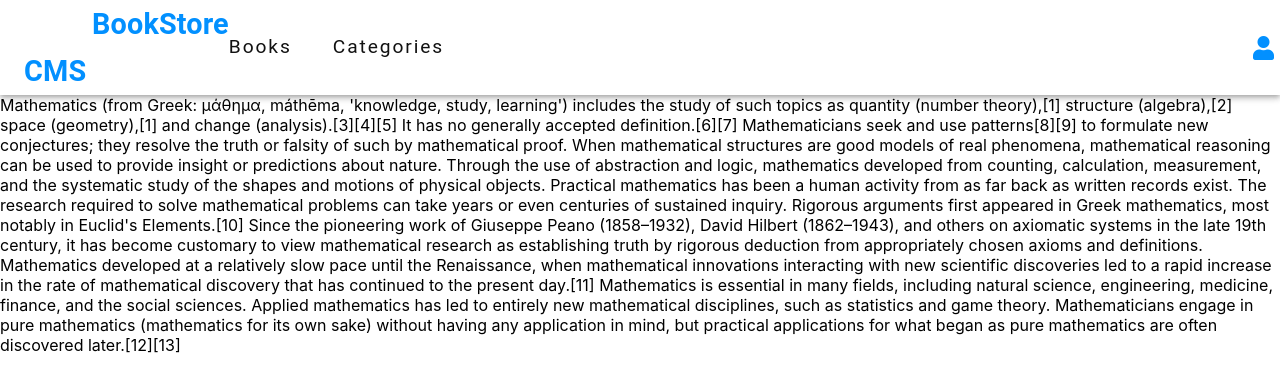
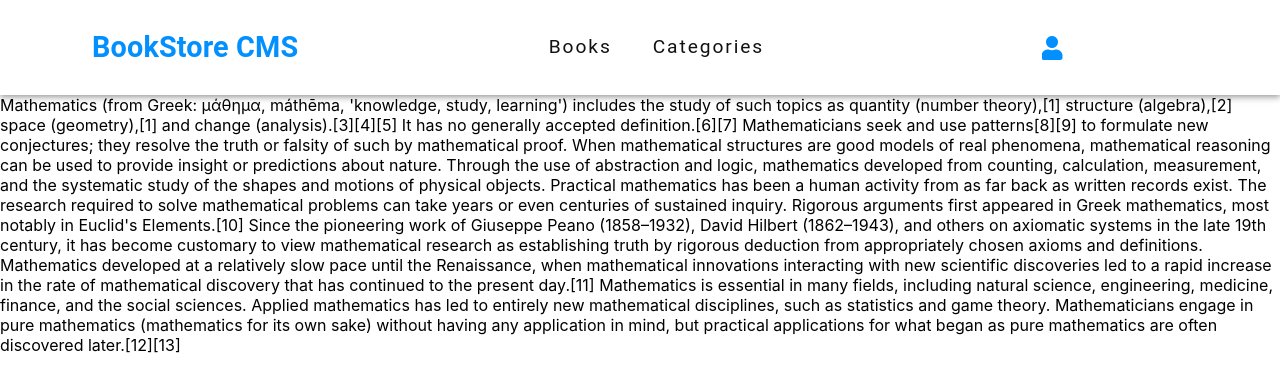
Before and after one commit to oxenprogrammer/Book-Store-App, a React (Create React App) app: page /categories in a window 1280 px wide. Shown: the top 392 px of the page. Built offline with nearby package versions, Linux system fonts and the light colour scheme.

Commit message:
Feat(bookstore): add fluid navbar

```diff
--- a/src/components/Header.js
+++ b/src/components/Header.js
@@ -1,9 +1,12 @@
+/* eslint-disable no-unused-vars */
 import {
   AppBar,
   Link,
   Toolbar,
   Typography,
   makeStyles,
+  useMediaQuery,
+  useTheme,
 } from "@material-ui/core";
 import React, { Fragment, memo } from "react";
 import { Route, BrowserRouter as Router, Switch } from "react-router-dom";
@@ -16,13 +19,19 @@ const useStyles = makeStyles(() => ({
   root: {
     backgroundColor: "#ffffff",
     height: "5.938rem",
-    display: "flex",
+    display: "grid",
+    gridTemplateColumns: "auto 40% auto",
   },
   bookStoreCMS: {
     padding: "0 3.75rem 0 4.25rem",
     color: "#0290ff",
     fontSize: "1.8rem",
     fontWeight: "bolder",
+    flexGrow: 1,
+    "@media(max-width: 678px)": {
+      padding: '0 1rem',
+      fontSize: "1.2rem",
+    },
   },
   link: {
     color: "#121212",
@@ -38,22 +47,22 @@ const useStyles = makeStyles(() => ({
   },
   user: {
     color: "#0290ff",
-    marginLeft: "48rem",
-    "@media(max-width: 1024px)": {
-      marginLeft: "10rem",
-    },
   },
 }));
 
 // eslint-disable-next-line react/display-name
 const Header = memo(() => {
   const classes = useStyles();
+  const theme = useTheme();
+  const isMobile = useMediaQuery(theme.breakpoints.down("sm"));
+  const handleMenu = (event) => {
+    setAnchor(event.currentTarget);
+  };
   return (
     <Router>
       <main>
         <AppBar position="static">
           <Toolbar className={classes.root} variant="dense">
-            <Fragment>
               <Typography variant="h6" color="inherit">
                 <Link className={classes.bookStoreCMS} href="#">
                   BookStore CMS
@@ -67,7 +76,6 @@ const Header = memo(() => {
                   Categories
                 </Link>
               </Typography>
-            </Fragment>
             <Icon className={["fas fa-user", classes.user]} />
           </Toolbar>
         </AppBar>
```
